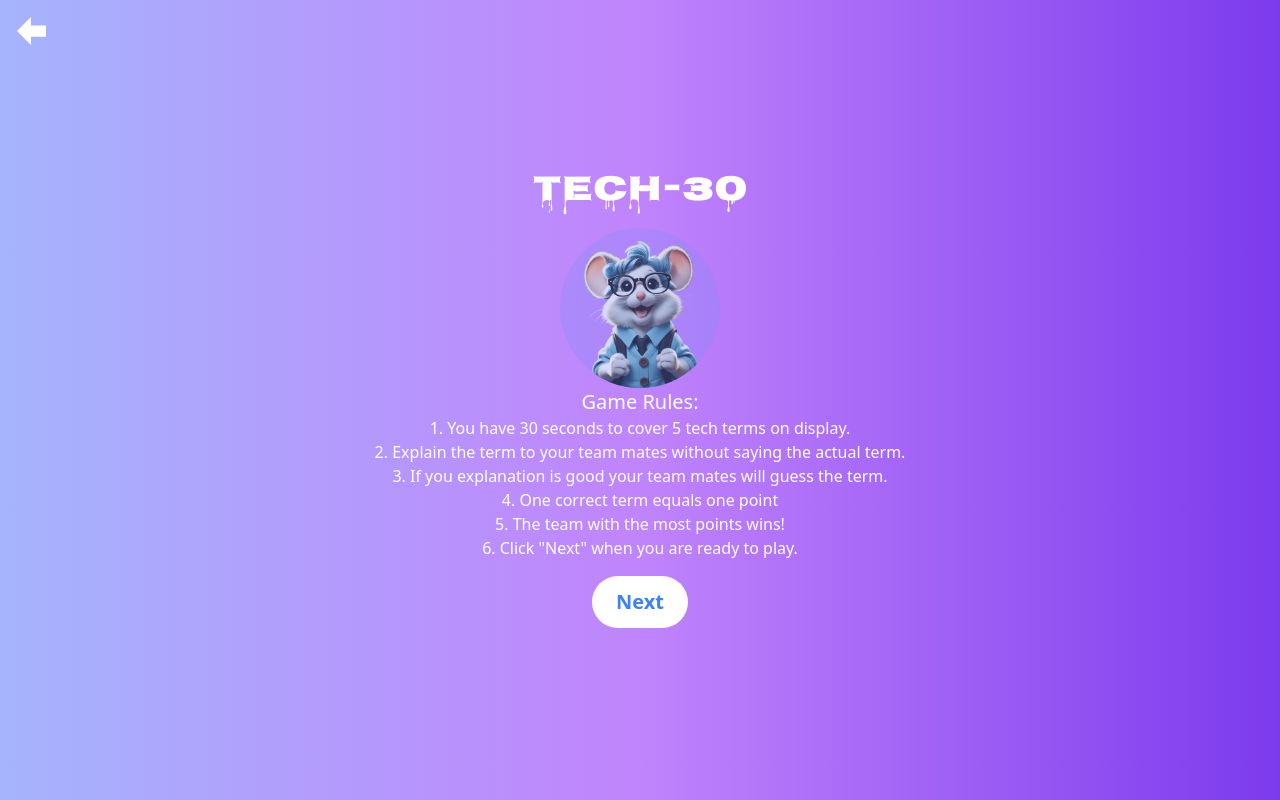
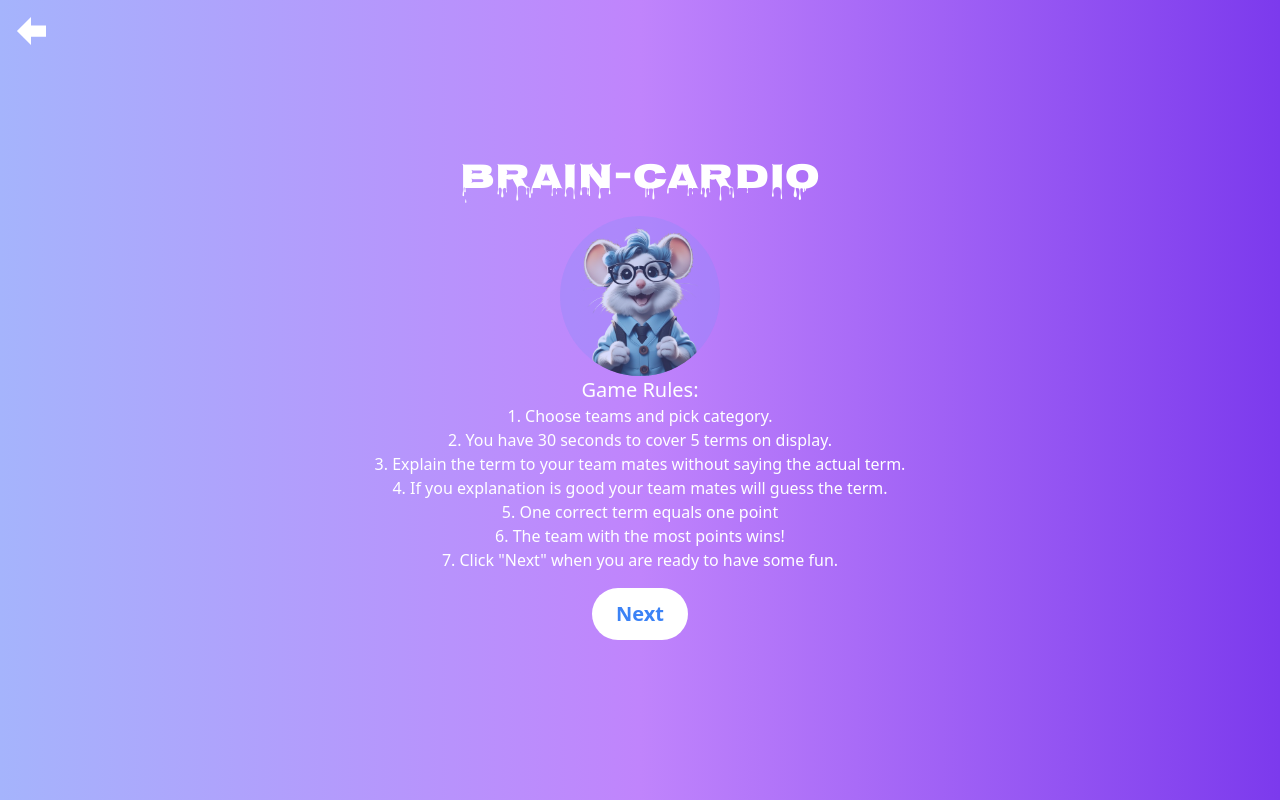
Before and after one commit to Naledi-Dikgale/brain-cardio, a React (Vite) app: page / in a window 1280 px wide. Both pictures are taken after a click on the button "Start". Built offline with nearby package versions, Linux system fonts and the light colour scheme; a web font is replaced by a local one.

Commit message:
Changed app name

```diff
--- a/src/components/SplashPage.jsx
+++ b/src/components/SplashPage.jsx
@@ -26,7 +26,7 @@ const SplashPage = () => {
           <ImArrowLeft size={30} />
         </button>
       )}
-      <div className="text-4xl font-nosi mb-4">Tech-30</div>
+      <div className="text-4xl font-nosi mb-4">Brain-Cardio</div>
       <div className="relative">
         <div className="p-12 w-40 h-40 bg-cover bg-center rounded-full" style={{ backgroundImage: `url(/logo.png)` }}>
           <div className="absolute inset-0 bg-indigo-400 bg-opacity-30 rounded-full"></div>
@@ -34,7 +34,7 @@ const SplashPage = () => {
       </div>
       {!showRules && (
         <div className="absolute top-1/2 left-1/2 transform -translate-x-1/2 -translate-y-1/2 text-6xl text-violet-50 text-center font-tang font-bold w-[90vw]" style={{ textShadow: '-1px 0 lime, 0 1px lime, 1px 0 lime, 0 -1px lime' }}>
-          Welcome to the Tech-30!
+          Welcome to the Brain-Cardio!
         </div>
       )}
       {!showRules ? (
@@ -51,12 +51,13 @@ const SplashPage = () => {
         <div className="text-center">
           <div className="mb-4">
             <p className="text-xl">Game Rules:</p>
-            <p>1. You have 30 seconds to cover 5 tech terms on display.</p>
-            <p>2. Explain the term to your team mates without saying the actual term.</p>
-            <p>3. If you explanation is good your team mates will guess the term.</p>
-            <p>4. One correct term equals one point</p>
-            <p>5. The team with the most points wins!</p>
-            <p>6. Click "Next" when you are ready to play.</p>
+            <p>1. Choose teams and pick category.</p>
+            <p>2. You have 30 seconds to cover 5 terms on display.</p>
+            <p>3. Explain the term to your team mates without saying the actual term.</p>
+            <p>4. If you explanation is good your team mates will guess the term.</p>
+            <p>5. One correct term equals one point</p>
+            <p>6. The team with the most points wins!</p>
+            <p>7. Click "Next" when you are ready to have some fun.</p>
           </div>
           <motion.button onClick={onStart} className="bg-white text-blue-500 px-6 py-3 rounded-full text-xl font-bold"
           whileHover={{ scale: 1.1, boxShadow: "0px 0px 8px rgb(255, 182, 193)" }}
```
